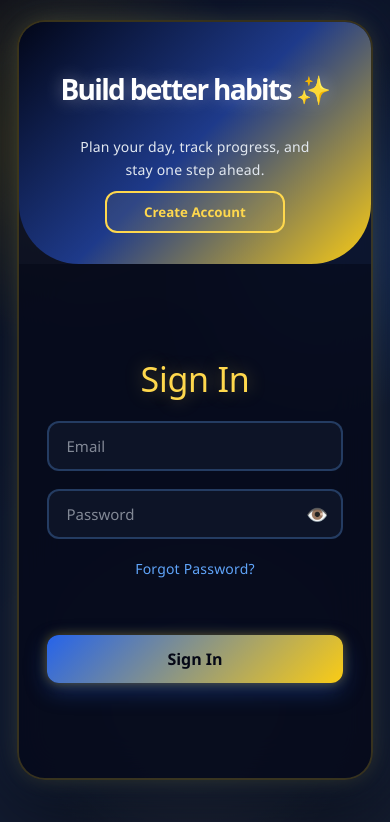
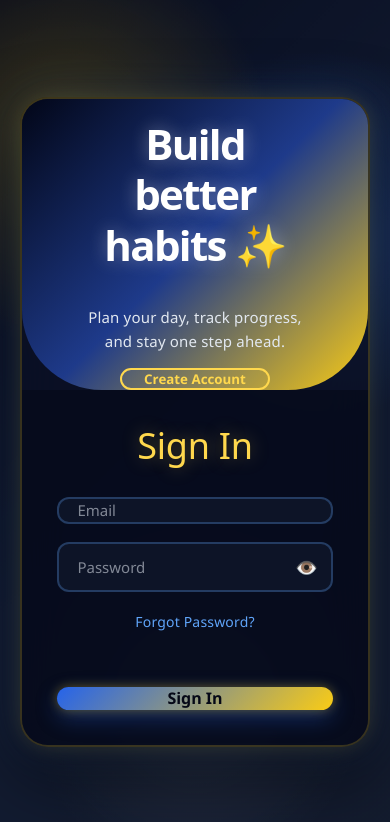
Before and after one commit to gudalanandini2939/TaskFlow-MERN, a React (Vite) app in the folder client/: page /login in a window 390 px wide. Shown: the top 822 px of the page. Built offline with nearby package versions, Linux system fonts and the light colour scheme.

Commit message:
Restore original mobile layout

```diff
--- a/client/src/App.css
+++ b/client/src/App.css
@@ -275,70 +275,28 @@ body {
 }
 
 @media (max-width: 500px) {
-  .auth-page {
-    align-items: flex-start;
-    padding: 20px 0;
+  .auth-card {
+    width: 90%;
+    height: 650px;
   }
 
-  .auth-card {
-    width: 92%;
-    min-height: 760px;
-    height: auto;
-    overflow: hidden;
+  .form-box {
+    width: 100%;
+    height: 55%;
+    bottom: 0;
+    right: 0;
+    padding: 35px;
   }
 
   .toggle-box {
-    top: 0;
-    left: 0;
     width: 100%;
-    height: 32%;
-    border-radius: 0 0 60px 60px;
-  }
-
-  .toggle-panel {
-    padding: 25px;
-    gap: 10px;
-  }
-
-  .toggle-panel h1 {
-    font-size: 28px;
-    max-width: 280px;
-  }
-
-  .toggle-panel p {
-    font-size: 14px;
-    max-width: 260px;
-  }
-
-  .outline-btn {
-    width: 180px;
-    height: 42px;
-  }
-
-  .form-box {
-    top: 32%;
-    left: 0;
-    right: 0;
-    bottom: auto;
-    width: 100%;
-    height: 68%;
-    padding: 28px;
-  }
-
-  .form-box h2 {
-    font-size: 34px;
-    margin-bottom: 22px;
+    height: 45%;
+    border-radius: 0 0 80px 80px;
   }
 
   .auth-card.active .toggle-box {
-    top: 62%;
     left: 0;
-    height: 38%;
-    border-radius: 60px 60px 0 0;
-  }
-
-  .auth-card.active .form-box.register {
-    top: 0;
-    height: 62%;
+    top: 55%;
+    border-radius: 80px 80px 0 0;
   }
 }
```
